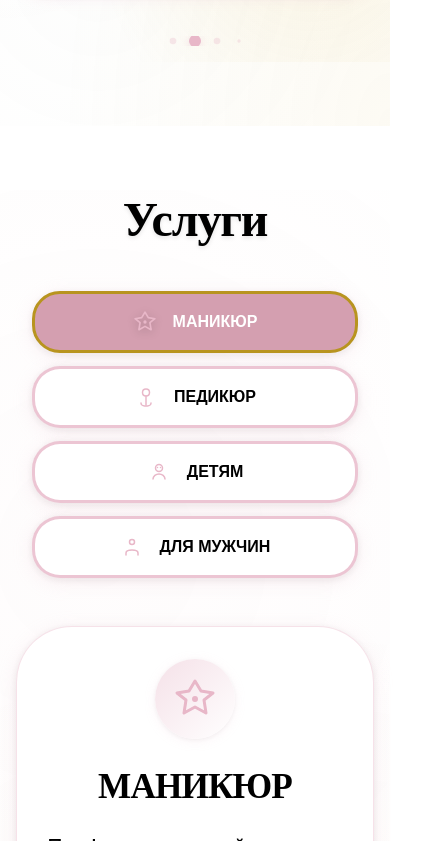
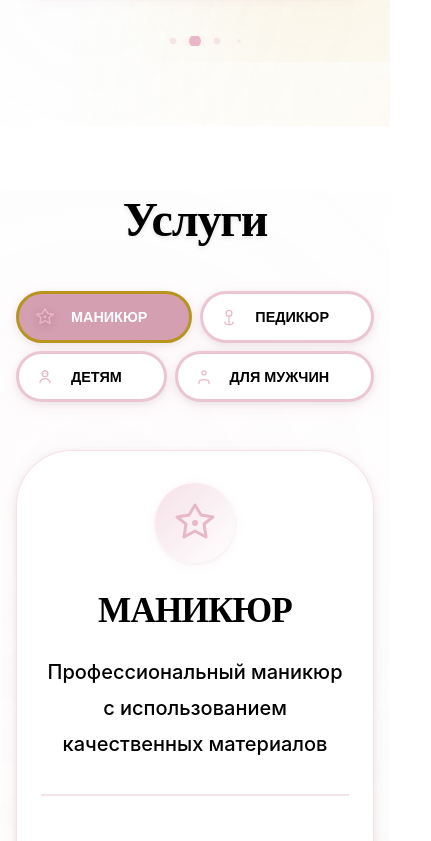
Before and after one commit to AntonioZubakha/EM, a React (Vite) app: page / in a window 390 px wide. Shown: the part 2383-3224 px from the top of the page, 431 px wide, since content can reach past the window. Built offline with nearby package versions, Linux system fonts and the light colour scheme; a web font is replaced by a local one.

Commit message:
Fix: устранена горизонтальная прокрутка на мобильных устройствах

```diff
--- a/src/pages/Booking.scss
+++ b/src/pages/Booking.scss
@@ -10,6 +10,14 @@
   margin-left: auto;
   margin-right: auto;
   font-weight: 500; // Увеличено
+  width: 100%;
+  padding: 0 1rem;
+  box-sizing: border-box;
+
+  @media (max-width: 480px) {
+    padding: 0 0.5rem;
+    font-size: 1.1rem;
+  }
 }
 
 // Верхняя секция: Календарь и слоты времени
--- a/src/pages/Cabinet.scss
+++ b/src/pages/Cabinet.scss
@@ -23,12 +23,19 @@
   position: relative;
   max-width: 1200px;
   margin: 0 auto;
+  width: 100%;
+  max-width: 100%;
+  overflow: hidden;
+  box-sizing: border-box;
 }
 
 .cabinet-swiper {
   width: 100%;
+  max-width: 100%;
   padding: 2rem 0 4rem;
   position: relative;
+  overflow: hidden;
+  box-sizing: border-box;
 }
 
 .cabinet-slide {
--- a/src/pages/Contacts.scss
+++ b/src/pages/Contacts.scss
@@ -26,13 +26,16 @@
 .contacts-card {
   &__facade {
     width: 100%;
+    max-width: 100%;
     margin-bottom: 2rem;
     border-radius: var(--radius-md);
     overflow: hidden;
     box-shadow: var(--shadow-soft);
+    box-sizing: border-box;
 
     &-image {
       width: 100%;
+      max-width: 100%;
       height: auto;
       display: block;
       object-fit: cover;
--- a/src/pages/Portfolio.scss
+++ b/src/pages/Portfolio.scss
@@ -23,12 +23,19 @@
   position: relative;
   max-width: 1200px;
   margin: 0 auto;
+  width: 100%;
+  max-width: 100%;
+  overflow: hidden;
+  box-sizing: border-box;
 }
 
 .portfolio-swiper {
   width: 100%;
+  max-width: 100%;
   padding: 2rem 0 4rem;
   position: relative;
+  overflow: hidden;
+  box-sizing: border-box;
 }
 
 .portfolio-slide {
--- a/src/pages/PriceList.scss
+++ b/src/pages/PriceList.scss
@@ -56,6 +56,9 @@
     position: relative;
     overflow: hidden;
     backdrop-filter: blur(15px);
+    width: 100%;
+    max-width: 100%;
+    box-sizing: border-box;
 
     // Декоративная верхняя полоса
     &::before {
@@ -686,22 +689,22 @@
     &__container {
       padding: 0.8rem;
       gap: 0.8rem;
-      flex-direction: column;
-
-      @media (max-width: 480px) {
-        flex-direction: row;
-        flex-wrap: wrap;
-      }
+      flex-wrap: wrap;
+      justify-content: center;
     }
 
     &__button {
-      padding: 1.2rem 2rem;
-      font-size: 1rem;
-      gap: 1rem;
+      padding: 1rem 1.5rem;
+      font-size: 0.95rem;
+      gap: 0.8rem;
+      min-width: 0;
+      flex: 1 1 auto;
+      white-space: nowrap;
 
       @media (max-width: 480px) {
-        flex: 1;
-        min-width: 0;
+        padding: 0.9rem 1.2rem;
+        font-size: 0.9rem;
+        gap: 0.6rem;
       }
     }
 
--- a/src/pages/Services.scss
+++ b/src/pages/Services.scss
@@ -26,6 +26,9 @@
   gap: 1rem;
   margin-bottom: 3rem;
   padding: 0 1rem;
+  width: 100%;
+  max-width: 100%;
+  box-sizing: border-box;
 }
 
 .services-tab {
@@ -483,14 +486,17 @@
 @media (max-width: 768px) {
   .services-tabs {
     gap: 0.8rem;
+    padding: 0 0.5rem;
 
     .services-tab {
-      padding: 1rem 1.5rem;
-      font-size: 1rem;
+      padding: 1rem 1.2rem;
+      font-size: 0.95rem;
+      min-width: 0;
+      flex: 1 1 auto;
 
       &__icon {
-        width: 24px;
-        height: 24px;
+        width: 20px;
+        height: 20px;
       }
     }
   }
@@ -524,12 +530,14 @@
 
 @media (max-width: 480px) {
   .services-tabs {
-    flex-direction: column;
-    align-items: stretch;
+    gap: 0.5rem;
+    padding: 0;
 
     .services-tab {
-      width: 100%;
-      justify-content: center;
+      padding: 0.8rem 1rem;
+      font-size: 0.9rem;
+      flex: 1 1 auto;
+      min-width: 0;
     }
   }
 
--- a/src/styles/global.scss
+++ b/src/styles/global.scss
@@ -109,6 +109,8 @@
 html {
   scroll-behavior: smooth;
   font-size: 18px; // Увеличено с 16px
+  overflow-x: hidden;
+  max-width: 100vw;
 
   @media (max-width: 768px) {
     font-size: 16px; // Увеличено с 14px
@@ -412,6 +414,10 @@ p {
   min-height: 100vh;
   padding: 6rem 0;
   position: relative;
+  width: 100%;
+  max-width: 100vw;
+  overflow-x: hidden;
+  box-sizing: border-box;
 
   &:nth-child(even) {
     background: var(--gradient-elegant);
@@ -442,9 +448,12 @@ p {
   margin: 0 auto;
   padding: 0 2rem;
   position: relative;
+  width: 100%;
+  box-sizing: border-box;
 
   @media (max-width: 768px) {
     padding: 0 1rem;
+    max-width: 100vw;
   }
 }
 
```
Also changed, not shown: public/5427244503883969657.jpg (deleted).
